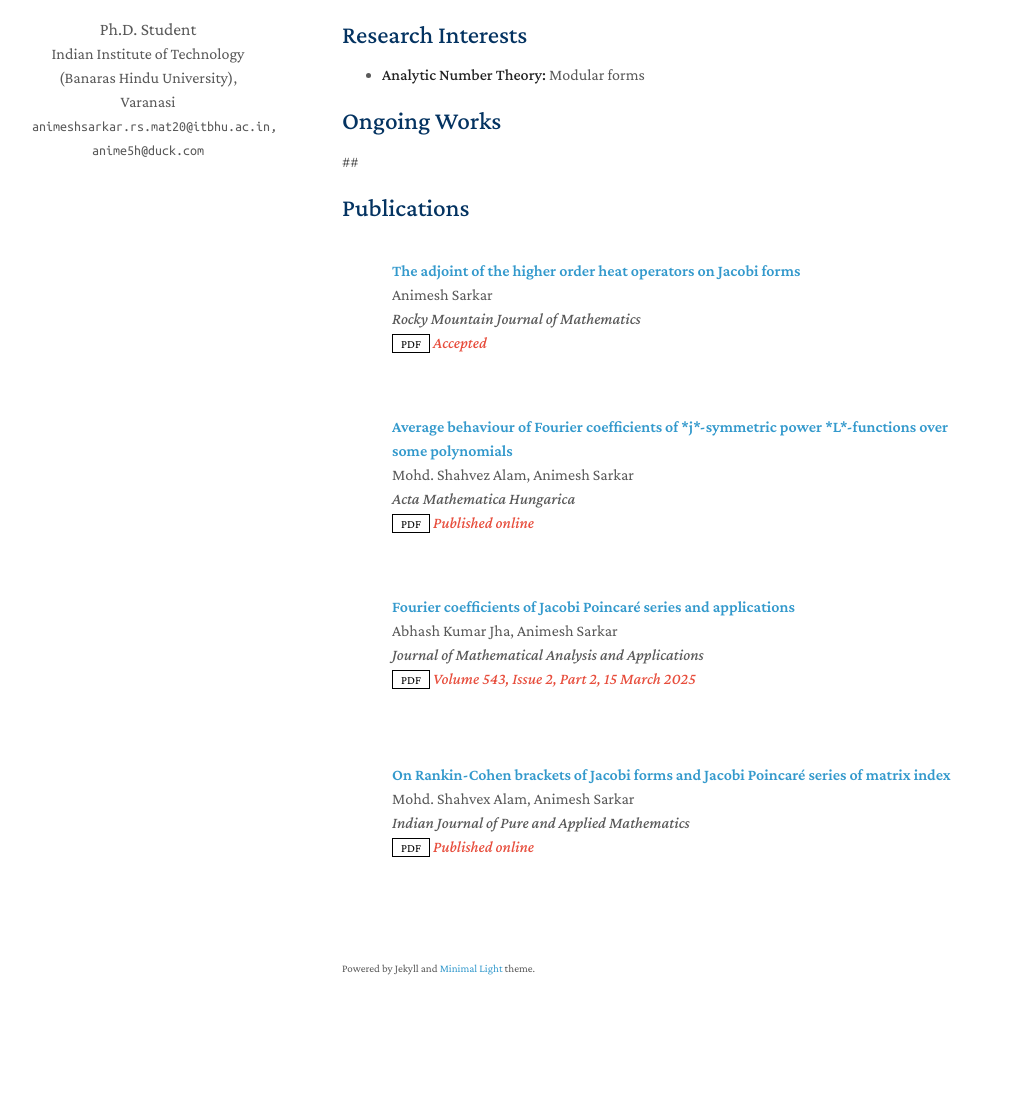
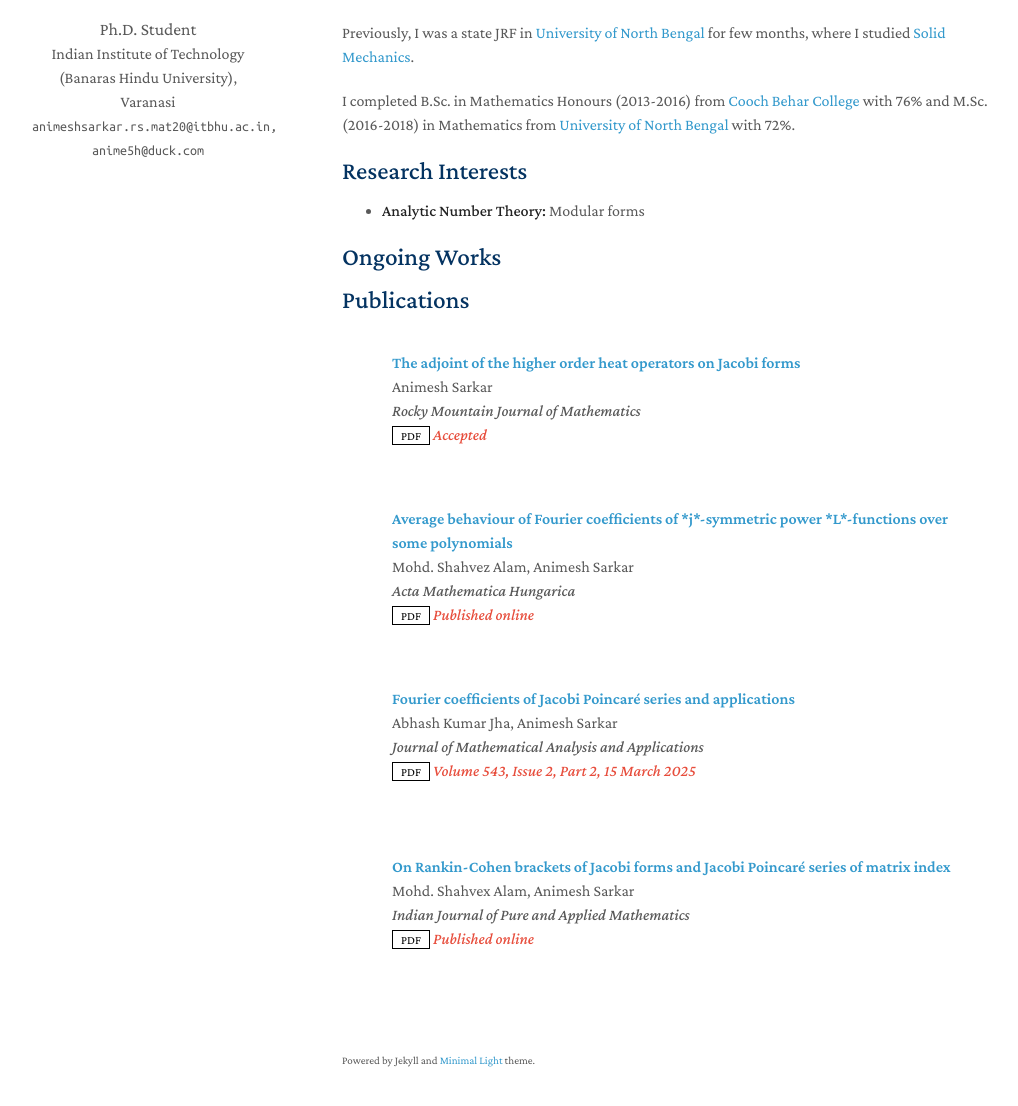
Before and after one commit to 4nimesh/4nimesh.github.io, a Jekyll site: the page built from index.md, in a window 1280 px wide and 1365 px high. Shown: the part 224-1330 px from the top of the window, without its empty margins (128-1146 px from the left). Built offline with Jekyll 4.4.1, drawn with Linux system fonts in a browser that asks for light colours; a style sheet for code colours, icons or effects is not loaded; our own code applies the rules of GitHub Pages for plain Markdown files; some of the changed text lies outside the part shown.

Commit message:
Update index.md

```diff
--- a/index.md
+++ b/index.md
@@ -6,7 +6,11 @@ layout: homepage
 
 Hi there! Welcome! I cureently reside in [Varanasi](https://en.wikipedia.org/wiki/Varanasi), a central place in the traditions of pilgrimage, death, and mourning in the Hindu world. I (at least try to) study mathematics, number theory in particular.
 
-My research supervisor is [Dr. Abhash Kumar Jha](https://www.iitbhu.ac.in/dept/mat/people/abhashmat), whom I joined December, 2020. We mainly work in (Siegel/Hermitian/Orthogonal) modular forms, Jacobi forms and Poincaré series and their properties.
+My research supervisor is [Dr. Abhash Kumar Jha](https://www.iitbhu.ac.in/dept/mat/people/abhashmat), whom I joined December, 2020. We mainly work in modular forms, Jacobi forms and corresponding Poincaré series.
+
+Previously, I was a state JRF in [University of North Bengal](https://nbu.ac.in/) for few months,  where I studied [Solid Mechanics](https://en.wikipedia.org/wiki/Solid_mechanics).
+
+I completed B.Sc. in Mathematics Honours (2013-2016) from [Cooch Behar College](https://coochbeharcollege.ac.in/) with 76% and M.Sc. (2016-2018) in Mathematics from [University of North Bengal](https://nbu.ac.in/) with 72%.
 
 ## Research Interests
 
@@ -15,7 +19,6 @@ My research supervisor is [Dr. Abhash Kumar Jha](https://www.iitbhu.ac.in/dept/m
 ## Ongoing Works
 
 
-##
 
 
 <!-- ## News
```
